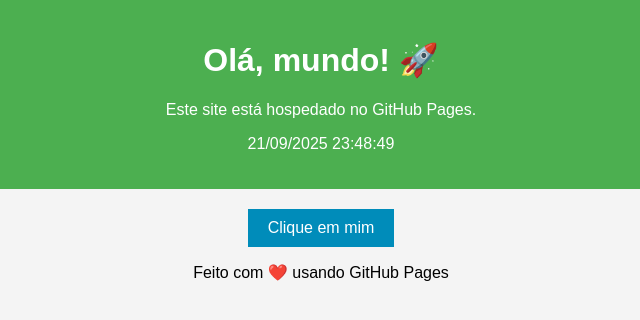
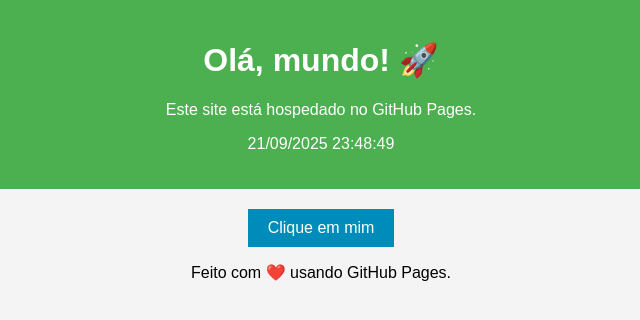
Before and after one commit to giggychic/giggychic.github.io, a plain HTML site: page index.html in a window 1280 px wide. Shown: the full height of the page, 319-959 px from the left. Drawn offline with Linux system fonts and the light colour scheme.

Commit message:
Update index.html
Acrescentado um ponto

```diff
--- a/index.html
+++ b/index.html
@@ -18,7 +18,7 @@
     </main>
 
     <footer>
-        <p>Feito com ❤️ usando GitHub Pages</p>
+        <p>Feito com ❤️ usando GitHub Pages.</p>
     </footer>
 
     <!-- Script do botão -->
```
